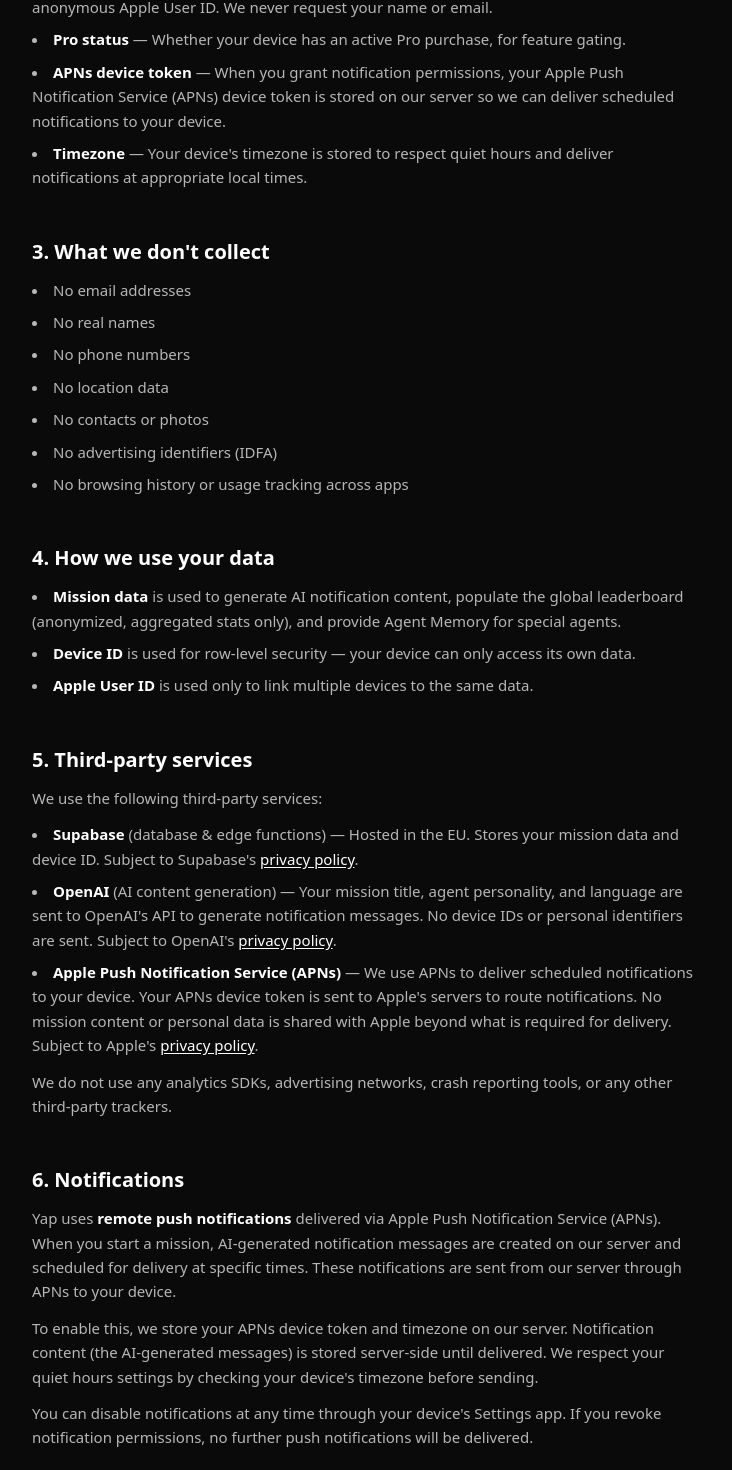
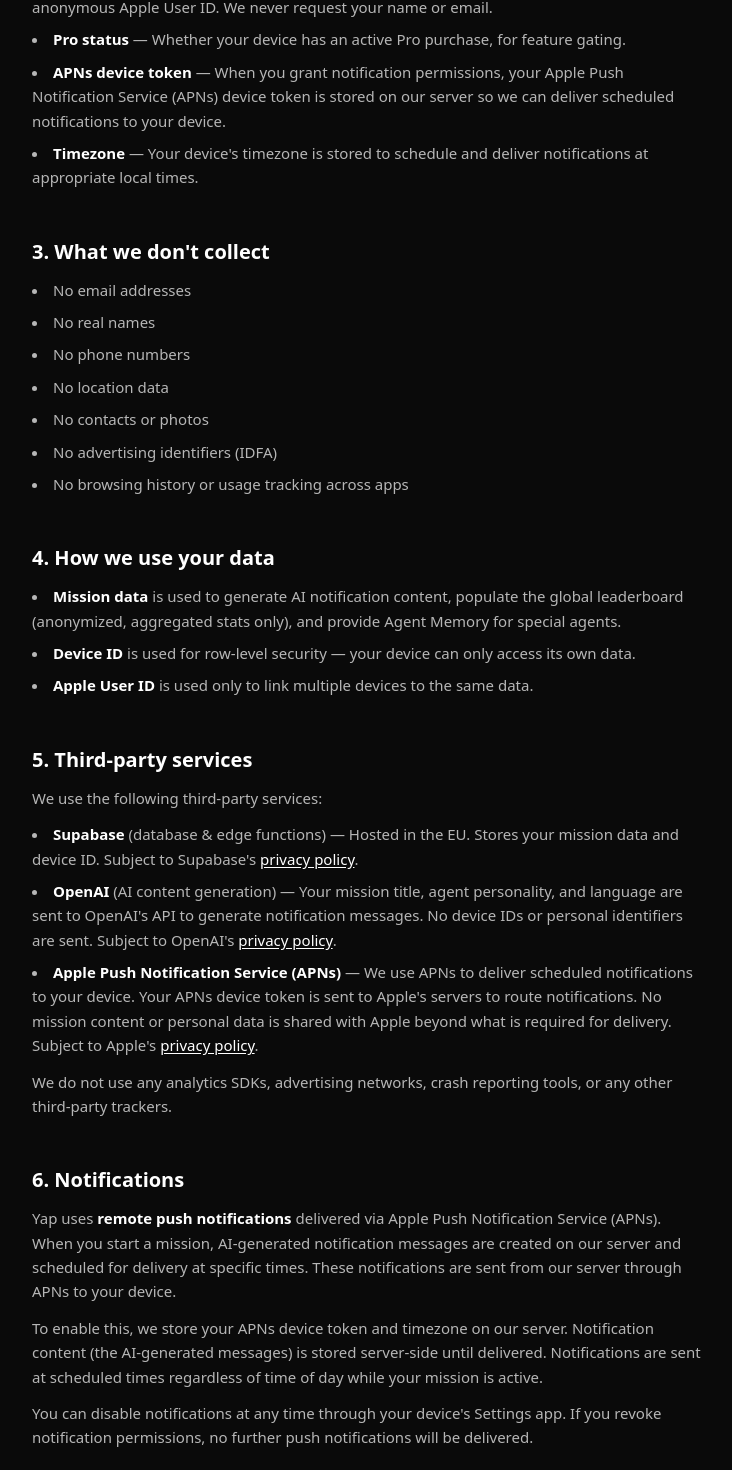
Before and after one commit to tschauner/yap-web, a Next.js app: page /privacy in a window 1280 px wide. Shown: the part 676-2146 px from the top of the page, without its empty margins (272-1004 px from the left). Built offline with nearby package versions, Linux system fonts and the light colour scheme.

Commit message:
Remove quiet hours from FAQ + privacy policy, add night notifications FAQ

```diff
--- a/app/components/FAQ.tsx
+++ b/app/components/FAQ.tsx
@@ -10,7 +10,7 @@
   },
   {
     q: "How does the free plan work?",
-    a: "You get all 6 base agents with 1 mission per day. AI-powered messages, the leaderboard, and quiet hours are included for everyone.",
+    a: "You get all 6 base agents with 1 mission per day. AI-powered messages and the leaderboard are included for everyone.",
   },
   {
     q: "What does Pro unlock?",
@@ -25,8 +25,8 @@
     a: "The mission counts as failed and affects your stats. Your agent won't be happy about it either.",
   },
   {
-    q: "What are quiet hours?",
-    a: "Set a time window where agents won't send notifications. They'll resume bugging you after.",
+    q: "Will I get notifications at night?",
+    a: "Yes. Your agent doesn't sleep. If your mission is active, messages keep coming. That's the point.",
   },
   {
     q: "How do agents differ?",
--- a/app/privacy/page.tsx
+++ b/app/privacy/page.tsx
@@ -70,7 +70,7 @@
               </li>
               <li>
                 <strong className="text-white">Timezone</strong> — Your
-                device&apos;s timezone is stored to respect quiet hours and
+                device&apos;s timezone is stored to schedule and
                 deliver notifications at appropriate local times.
               </li>
             </ul>
@@ -173,9 +173,9 @@
             <p className="mt-3">
               To enable this, we store your APNs device token and timezone
               on our server. Notification content (the AI-generated messages)
-              is stored server-side until delivered. We respect your quiet
-              hours settings by checking your device&apos;s timezone before
-              sending.
+              is stored server-side until delivered. Notifications are sent
+              at scheduled times regardless of time of day while your
+              mission is active.
             </p>
             <p className="mt-3">
               You can disable notifications at any time through your
```
